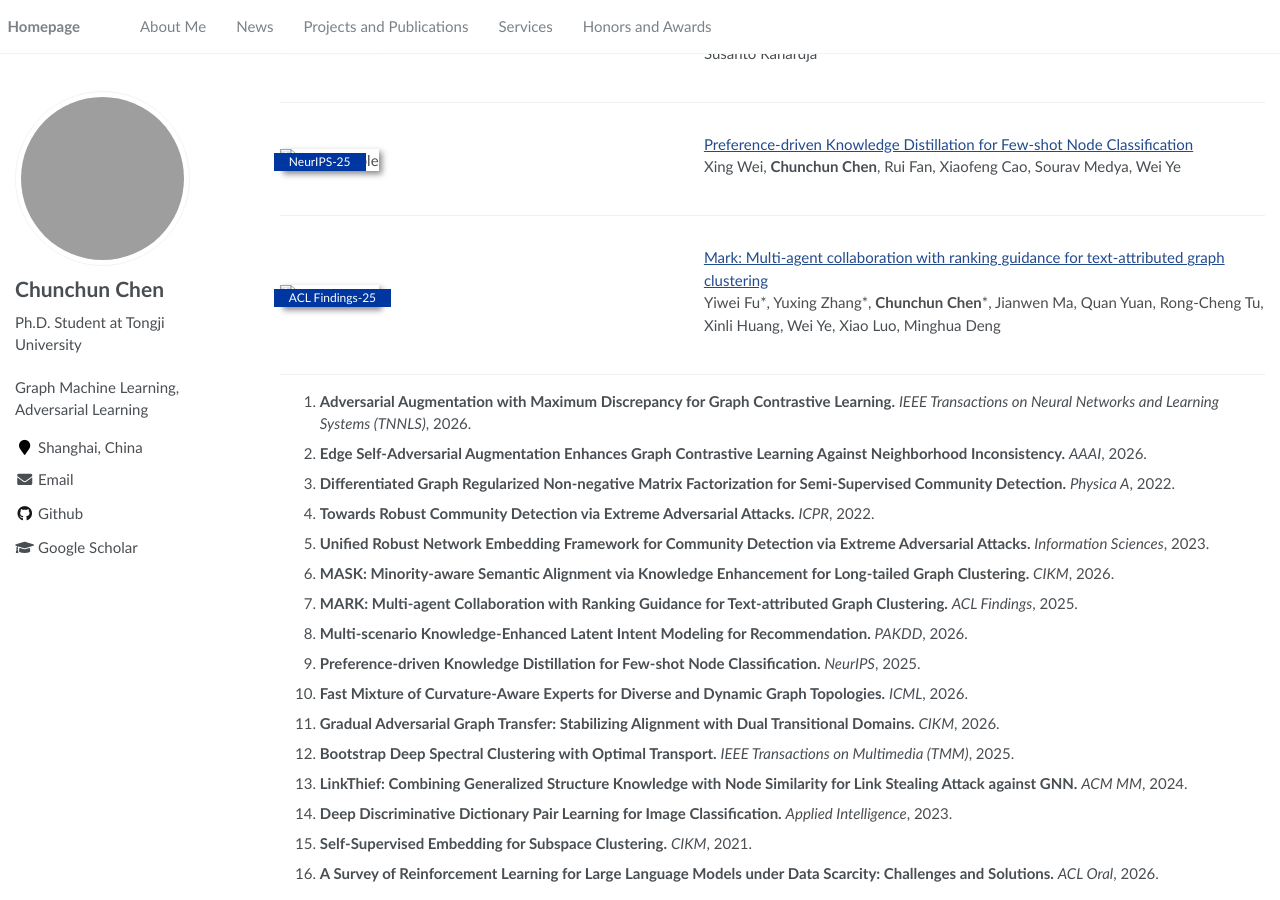
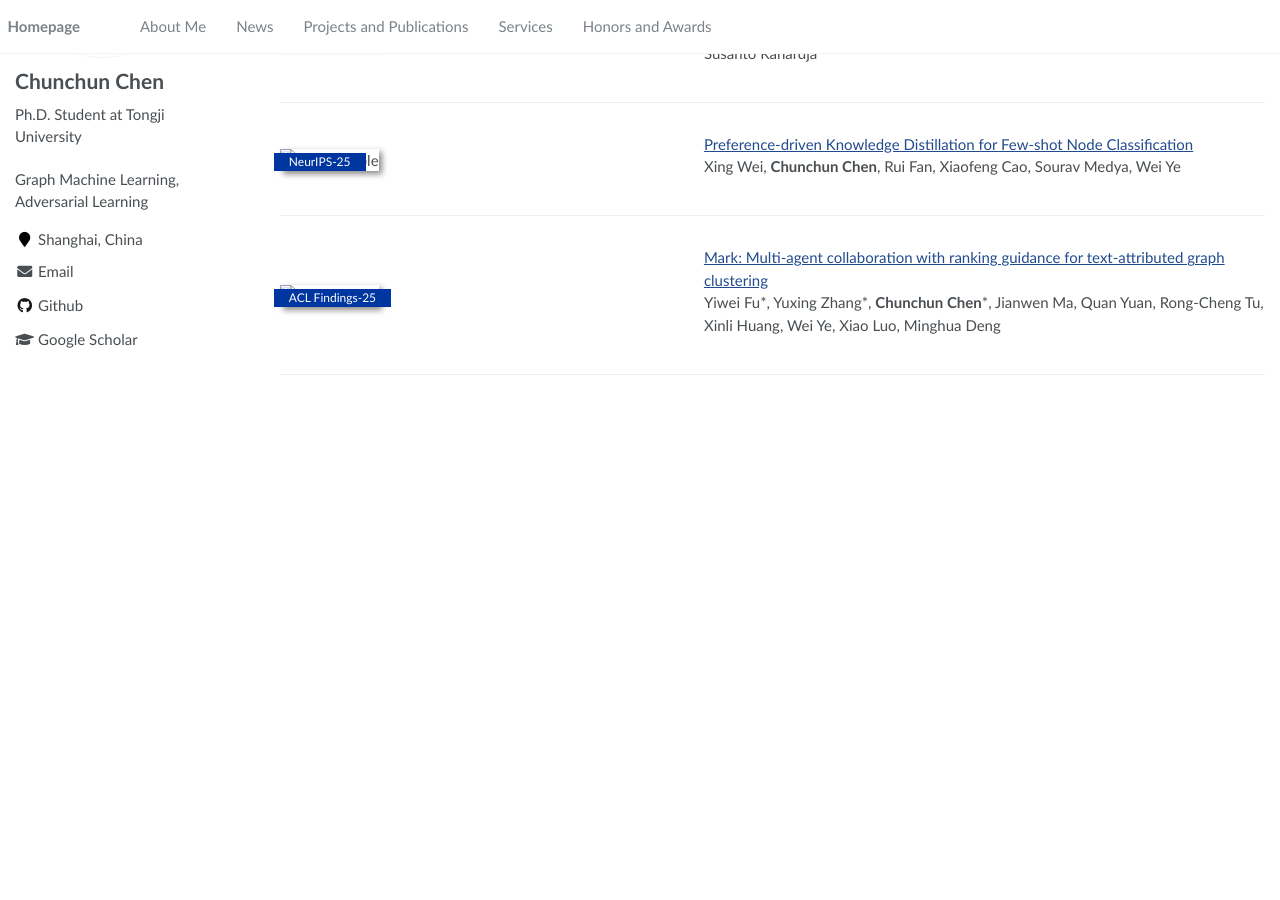
Before and after one commit to CCChen-GEEX/CCChen-GEEX.github.io, a Jekyll site: the page built from _pages/includes/pub.md, in a window 1280 px wide and 900 px high, scrolled down 1284 px. Built offline with Jekyll 4.4.1, drawn with Linux system fonts in a browser that asks for light colours; our own code applies the rules of GitHub Pages for plain Markdown files; after the commit the page ends 1659 px from its top, so only the background shows below that; grey boxes are pictures that could not be loaded.

Commit message:
Update pub.md

```diff
--- a/_pages/includes/pub.md
+++ b/_pages/includes/pub.md
@@ -24,7 +24,7 @@ Jiayi Yang, Xing Wei, **Chunchun Chen**, Yi Feng, Wengang Guo, Rui Fan, Xiaofeng
 Quan Yuan, **Chunchun Chen**, Yuxing Zhang, Yaxiu Yu, Xiaoming Ju
 </div>
 </div>
-<div class='paper-box'><div class='paper-box-image'><div><div class="badge">ACL-26</div><img src='images/DataScarcity.png' alt="not available" width="100%"></div></div>
+<div class='paper-box'><div class='paper-box-image'><div><div class="badge">ACL-26 Oral</div><img src='images/DataScarcity.png' alt="not available" width="100%"></div></div>
 <div class='paper-box-text' markdown="1">
 [A Survey of Reinforcement Learning for Large Language Models under Data Scarcity: Challenges and Solutions](https://aclanthology.org/2026.acl-long.1045.pdf) \\
 Zhiyin Yu, Yuchen Mou, Juncheng Yan, Junyu Luo, **Chunchun Chen**, Xing Wei, Yunhui Liu, Hongru Sun, Yuxing Zhang, Jun Xu, Yatao Bian, Ming Zhang, Wei Ye, Tieke He, Jie Yang, Guanjie Zheng, Zhonghai Wu, Bo Zhang, Lei Bai, Xiao Luo
@@ -62,20 +62,3 @@ Xing Wei, **Chunchun Chen**, Rui Fan, Xiaofeng Cao, Sourav Medya, Wei Ye
 Yiwei Fu\*, Yuxing Zhang\*, **Chunchun Chen**\*, Jianwen Ma, Quan Yuan, Rong-Cheng Tu, Xinli Huang, Wei Ye, Xiao Luo, Minghua Deng
 </div>
 </div>
-
-1. **Adversarial Augmentation with Maximum Discrepancy for Graph Contrastive Learning.** *IEEE Transactions on Neural Networks and Learning Systems (TNNLS)*, 2026.
-2. **Edge Self-Adversarial Augmentation Enhances Graph Contrastive Learning Against Neighborhood Inconsistency.** *AAAI*, 2026.
-3. **Differentiated Graph Regularized Non-negative Matrix Factorization for Semi-Supervised Community Detection.** *Physica A*, 2022.
-4. **Towards Robust Community Detection via Extreme Adversarial Attacks.** *ICPR*, 2022.
-5. **Unified Robust Network Embedding Framework for Community Detection via Extreme Adversarial Attacks.** *Information Sciences*, 2023.
-6. **MASK: Minority-aware Semantic Alignment via Knowledge Enhancement for Long-tailed Graph Clustering.** *CIKM*, 2026.
-7. **MARK: Multi-agent Collaboration with Ranking Guidance for Text-attributed Graph Clustering.** *ACL Findings*, 2025.
-8. **Multi-scenario Knowledge-Enhanced Latent Intent Modeling for Recommendation.** *PAKDD*, 2026.
-9. **Preference-driven Knowledge Distillation for Few-shot Node Classification.** *NeurIPS*, 2025.
-10. **Fast Mixture of Curvature-Aware Experts for Diverse and Dynamic Graph Topologies.** *ICML*, 2026.
-11. **Gradual Adversarial Graph Transfer: Stabilizing Alignment with Dual Transitional Domains.** *CIKM*, 2026.
-12. **Bootstrap Deep Spectral Clustering with Optimal Transport.** *IEEE Transactions on Multimedia (TMM)*, 2025.
-13. **LinkThief: Combining Generalized Structure Knowledge with Node Similarity for Link Stealing Attack against GNN.** *ACM MM*, 2024.
-14. **Deep Discriminative Dictionary Pair Learning for Image Classification.** *Applied Intelligence*, 2023.
-15. **Self-Supervised Embedding for Subspace Clustering.** *CIKM*, 2021.
-16. **A Survey of Reinforcement Learning for Large Language Models under Data Scarcity: Challenges and Solutions.** *ACL Oral*, 2026.
```
